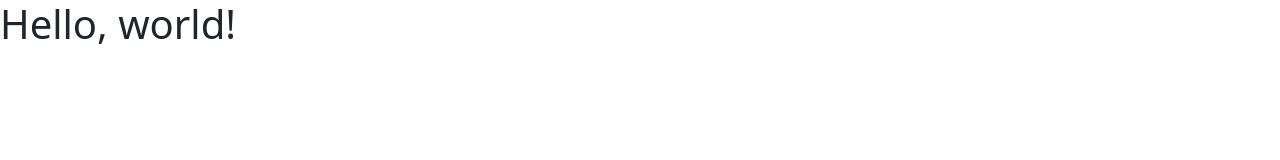
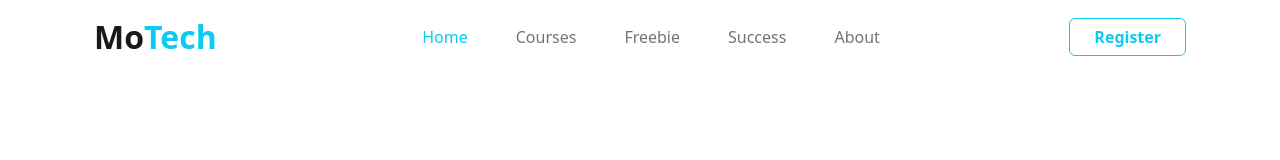
Before and after one commit to skmhshuvo/motech, a plain HTML site: page index.html in a window 1280 px wide. Drawn offline with nearby package versions, Linux system fonts and the light colour scheme.

Commit message:
Navigation bar added with responsiveness

```diff
--- a/index.html
+++ b/index.html
@@ -4,10 +4,46 @@
     <meta charset="utf-8">
     <meta name="viewport" content="width=device-width, initial-scale=1">
     <title>MoTech</title>
+    <link rel="stylesheet" href="css/style.css">
     <link href="https://cdn.jsdelivr.net/npm/bootstrap@5.2.0/dist/css/bootstrap.min.css" rel="stylesheet" integrity="sha384-gH2yIJqKdNHPEq0n4Mqa/HGKIhSkIHeL5AyhkYV8i59U5AR6csBvApHHNl/vI1Bx" crossorigin="anonymous">
   </head>
   <body>
-    <h1>Hello, world!</h1>
+
+
+    <header class="container">
+        <nav class="navbar navbar-expand-lg">
+            <div class="container-fluid">
+              <a class="navbar-brand fw-bold fs-2" href="#">Mo<span class="text-info">Tech</span></a>
+              <button class="navbar-toggler" type="button" data-bs-toggle="collapse" data-bs-target="#navbarSupportedContent" aria-controls="navbarSupportedContent" aria-expanded="false" aria-label="Toggle navigation">
+                <span class="navbar-toggler-icon"></span>
+              </button>
+              <div class="collapse navbar-collapse" id="navbarSupportedContent">
+                <ul class="navbar-nav mx-auto mb-2 mb-lg-0">
+                  <li class="nav-item mx-3">
+                    <a class="nav-link active text-info" aria-current="page" href="#">Home</a>
+                  </li>
+                  <li class="nav-item mx-3">
+                    <a class="nav-link" href="#">Courses</a>
+                  </li>
+                  <li class="nav-item mx-3">
+                    <a class="nav-link" href="#">Freebie</a>
+                  </li>
+                  <li class="nav-item mx-3">
+                    <a class="nav-link" href="#">Success</a>
+                  </li>
+                  <li class="nav-item mx-3">
+                    <a class="nav-link" href="#">About</a>
+                  </li>
+                </ul>
+                <form class="d-flex" role="search">
+                  <button class="btn btn-outline-info fw-bold px-4" type="submit">Register</button>
+                </form>
+              </div>
+            </div>
+          </nav>
+    </header>
+
+
     <script src="https://cdn.jsdelivr.net/npm/bootstrap@5.2.0/dist/js/bootstrap.bundle.min.js" integrity="sha384-A3rJD856KowSb7dwlZdYEkO39Gagi7vIsF0jrRAoQmDKKtQBHUuLZ9AsSv4jD4Xa" crossorigin="anonymous"></script>
   </body>
 </html>
```
